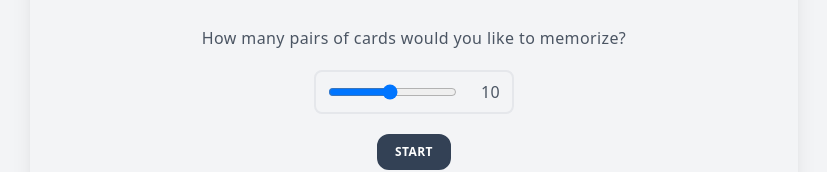
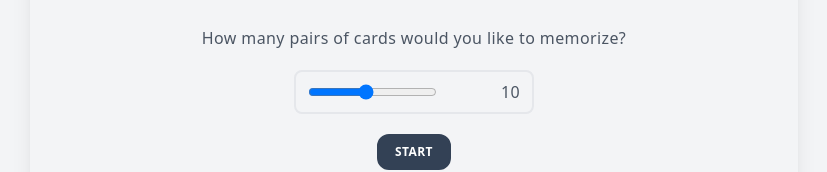
Before and after one commit to Effrat/memory-game, a Next.js app: page / in a window 1280 px wide. Shown: the part 150-322 px from the top of the page, without its empty margins (226-1053 px from the left). Built offline with nearby package versions, Linux system fonts and the light colour scheme.

Commit message:
firefox slider container bug fixed

```diff
--- a/components/game.js
+++ b/components/game.js
@@ -64,12 +64,12 @@ const Game = () => {
                 flex flex-col gap-2'>
                     <h1>Welcome to the Memory Game!</h1>
                     <label htmlFor='pairs' className='pt-8'>How many pairs of cards would you like to memorize?<br/></label>
-                    <div className='w-[200px] mx-auto border-gray-200 border-2 px-3 py-2 m-3 rounded-lg drop'>
+                    <div className='w-[240px] mx-auto border-gray-200 border-2 px-3 py-2 m-3 rounded-lg drop'>
                         <div className='flex items-center justify-between'>
                             <input
                                 name='pairs'
                                 type="range"
-                                min="1"
+                                min="2"
                                 max="20"
                                 value={numberOfPairs}
                                 onChange={e => setNumberOfPairs(e.target.value)}
```
